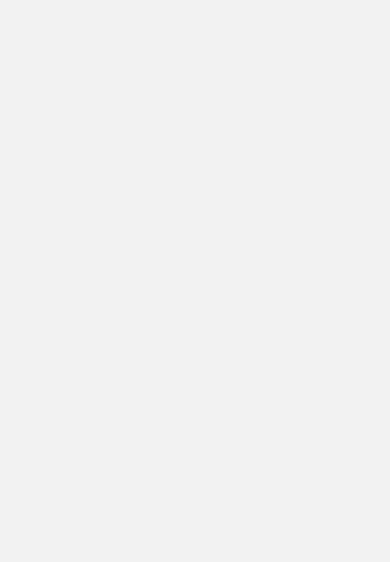
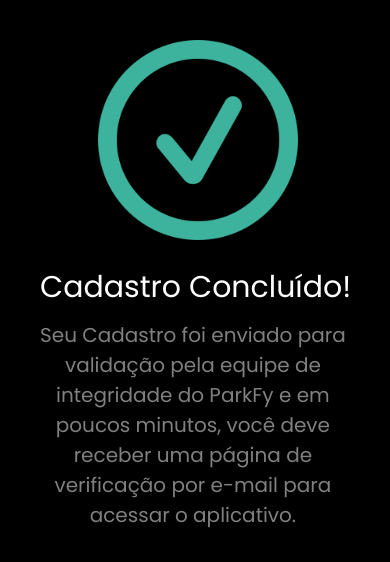
Before and after one commit to Parkfy-Team/Parkfy-Project, a React Native app in the folder Parkfy/: screen /Screen_CadastroConcluido in a window 390 px wide. Shown: the top 562 px of the page. Built offline with nearby package versions, Linux system fonts and the light colour scheme.

Commit message:
página de cadastro concluído

```diff
--- a/Parkfy/src/pages/CadastroConcluido.js
+++ b/Parkfy/src/pages/CadastroConcluido.js
@@ -32,6 +32,14 @@ import {ScrollView,
     return(
     <>
       <StatusBar barStyle={'light-content'}></StatusBar>
+
+      <View style={css_CadastroConcluido.body}></View>
+
+      <Image style={css_CadastroConcluido.image} source={require("../../assets/checked.png")} />
+
+      <Text style={css_CadastroConcluido.cadastroConcluidoText}>Cadastro Concluído!</Text>
+
+      <Text style={css_CadastroConcluido.cadastroMessageText}>Seu Cadastro foi enviado para{"\n"}validação pela equipe de{"\n"}integridade do ParkFy e em{"\n"}poucos minutos, você deve{"\n"}receber uma página de{"\n"}verificação por e-mail para{"\n"}acessar o aplicativo.</Text>
     </>
     )
   }
--- a/Parkfy/src/styles/CadastroConcluidoStyle.js
+++ b/Parkfy/src/styles/CadastroConcluidoStyle.js
@@ -13,7 +13,43 @@ import {ScrollView,
 
 
 const css_CadastroConcluido = StyleSheet.create({
+    body: {
+        flex: 1,
+        backgroundColor: "black",
+        alignItems: "center",
+        justifyContent: "center",
+    },
 
+    image: {
+        position:'absolute',
+        top: PixelRatio.roundToNearestPixel(40),
+        left: '25%',
+        width:PixelRatio.roundToNearestPixel(200),
+        height:PixelRatio.roundToNearestPixel(200),
+    },
+
+    cadastroConcluidoText: {
+        fontFamily:"poppins_regular",
+        position:'absolute',
+        color: 'white',
+        top: PixelRatio.roundToNearestPixel(265),
+        left: PixelRatio.roundToNearestPixel(40),
+        textAlign: 'center',
+        fontWeight: '500',
+        fontSize: PixelRatio.roundToNearestPixel(30),
+        lineHeight: PixelRatio.roundToNearestPixel(45),
+    },
+
+    cadastroMessageText: {
+        fontFamily:"poppins_regular",
+        position:'absolute',
+        color: 'grey',
+        top: PixelRatio.roundToNearestPixel(320),
+        left: PixelRatio.roundToNearestPixel(40),
+        fontWeight: '500',
+        fontSize: PixelRatio.roundToNearestPixel(20),
+        textAlign: 'center',
+    }
 
 });
 
```
Also changed, not shown: Parkfy/assets/checked.png (added).
